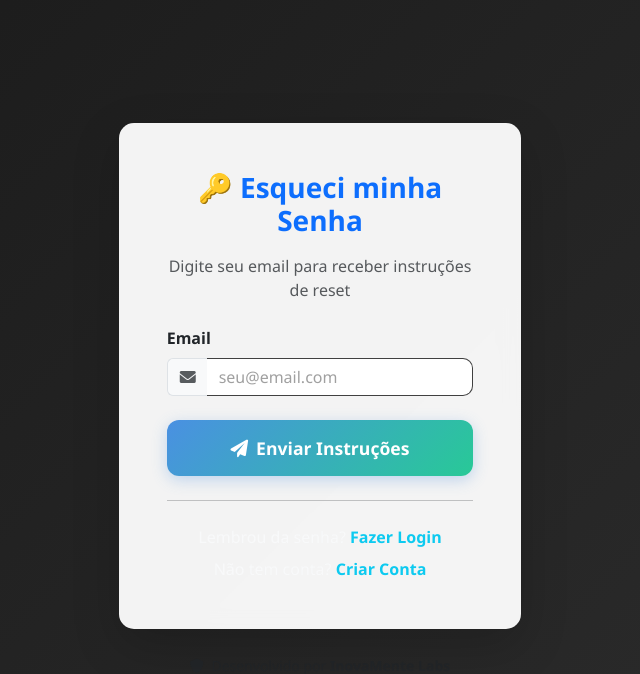
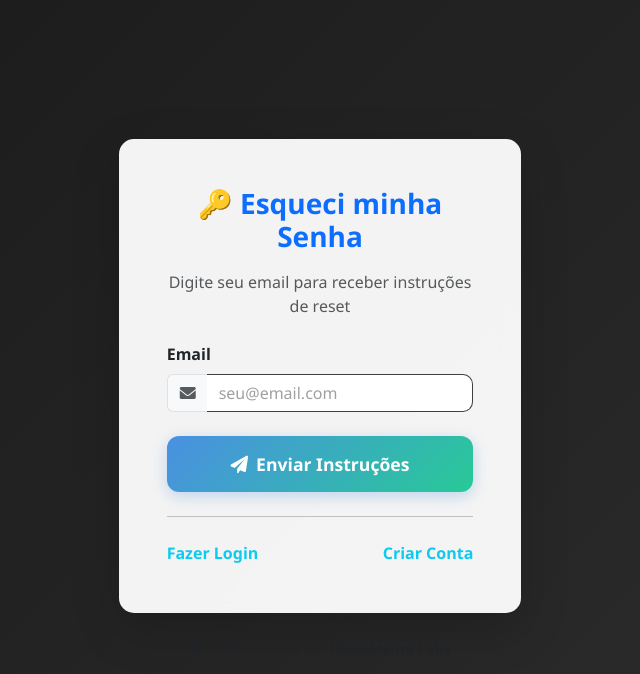
Before and after one commit to cguedes90/rodostats, a Flask app: page /forgot_password in a window 1280 px wide. Shown: the top 674 px of the page, without its empty margins (320-960 px from the left). Run offline with Flask 3, Linux system fonts and the light colour scheme; some libraries are stand-ins or nearby versions.

Commit message:
Fix: corrigir import do secrets, layout dos links de navegação e adicionar favicon personalizado
- Mover import secrets para topo do arquivo app.py
- Remover imports duplicados de secrets
- Ajustar layout dos links 'Fazer Login' e 'Criar Conta' no forgot_password.html
- Adicionar favicon SVG personalizado com tema de posto de combustível
- Incluir múltiplos formatos de favicon (ico, svg, png) no base.html

```diff
--- a/app.py
+++ b/app.py
@@ -17,6 +17,7 @@ import json
 import base64
 import io
 import csv
+import secrets
 try:
     from PIL import Image
 except ImportError:
@@ -114,7 +115,6 @@ def send_welcome_email(user):
 def send_password_reset_email(user, reset_token):
     """Envia email de reset de senha"""
     from datetime import datetime
-    import secrets
 
     reset_url = url_for('reset_password', token=reset_token, _external=True)
     reset_code = secrets.token_hex(3).upper()  # Código de 6 caracteres
@@ -451,7 +451,6 @@ def forgot_password():
         if user:
             try:
                 # Gerar token simples (em produção, use algo mais seguro)
-                import secrets
                 reset_token = secrets.token_urlsafe(32)
 
                 # Armazenar token na sessão temporariamente
--- a/templates/base.html
+++ b/templates/base.html
@@ -12,7 +12,9 @@
     <link rel="manifest" href="/manifest.json">
 
     <!-- Favicon -->
-    <link rel="icon" type="image/png" href="{{ url_for('static', filename='icons/icon-192.png') }}">
+    <link rel="icon" type="image/x-icon" href="{{ url_for('static', filename='favicon.ico') }}">
+    <link rel="icon" type="image/svg+xml" href="{{ url_for('static', filename='favicon.svg') }}">
+    <link rel="icon" type="image/png" sizes="32x32" href="{{ url_for('static', filename='favicon-32x32.svg') }}">
     <link rel="apple-touch-icon" href="{{ url_for('static', filename='icons/icon-192.png') }}">
 
     <!-- Bootstrap CSS -->
--- a/templates/forgot_password.html
+++ b/templates/forgot_password.html
@@ -43,18 +43,14 @@
                     <!-- Links -->
                     <div class="text-center">
                         <hr class="my-4">
-                        <p class="mb-0 text-light">
-                            Lembrou da senha?
+                        <div class="d-flex justify-content-between">
                             <a href="{{ url_for('login') }}" class="text-info text-decoration-none fw-semibold">
                                 Fazer Login
                             </a>
-                        </p>
-                        <p class="mt-2 mb-0 text-light">
-                            Não tem conta?
                             <a href="{{ url_for('register') }}" class="text-info text-decoration-none fw-semibold">
                                 Criar Conta
                             </a>
-                        </p>
+                        </div>
                     </div>
                 </div>
             </div>
```
Also changed, not shown: static/favicon-32x32.svg (added), static/favicon.ico (added), static/favicon.svg (added).
